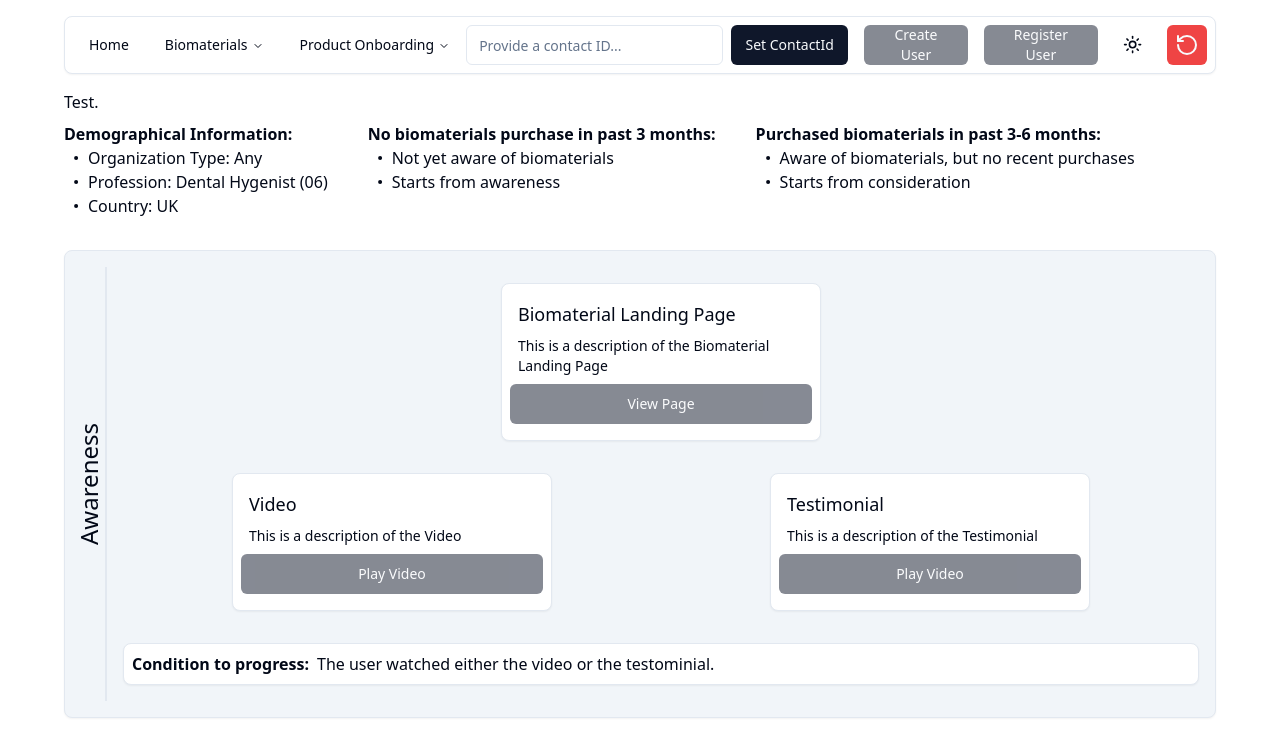
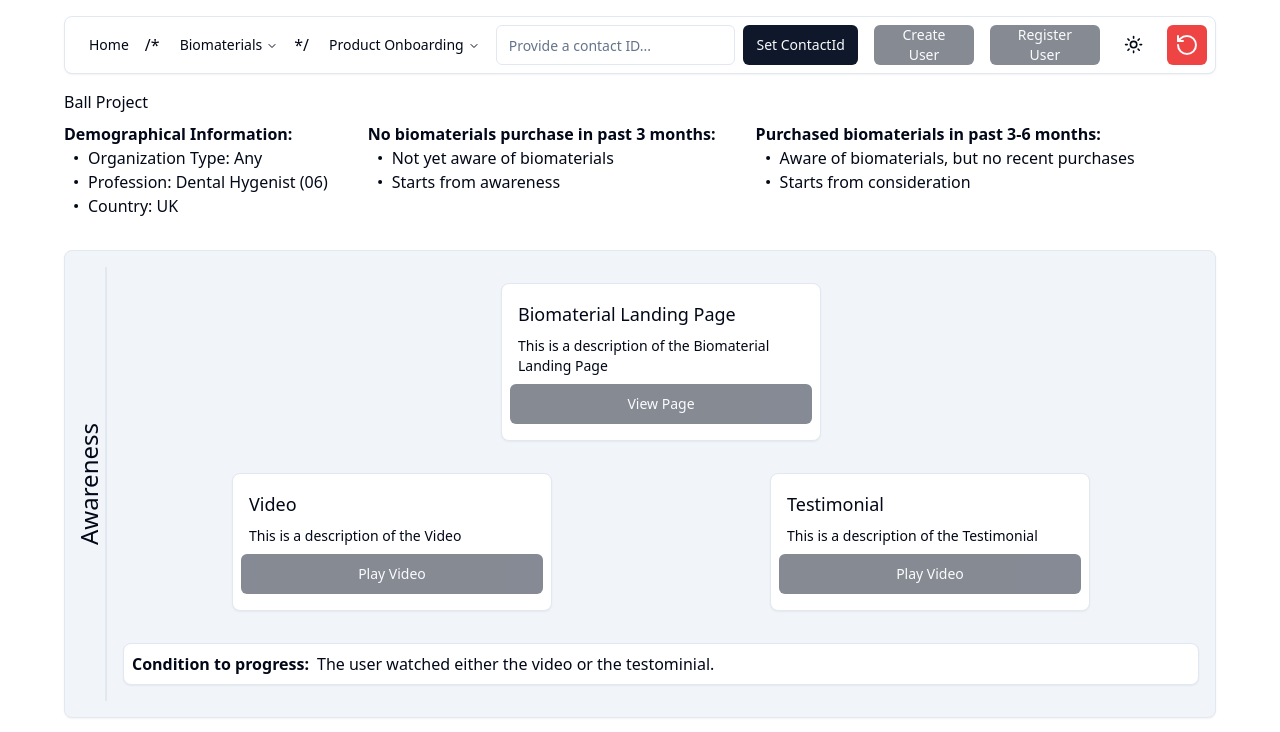
Before and after one commit to Kaihchanwork/test, a Next.js app: page /uc1-hygenist in a window 1280 px wide. Shown: the top 732 px of the page. Built offline with nearby package versions, Linux system fonts and the light colour scheme.

Commit message:
dsds
dsd

```diff
--- a/app/layout.tsx
+++ b/app/layout.tsx
@@ -102,7 +102,7 @@ const HeaderNavBar = () => {
                 </NavigationMenuLink>
               </Link>
             </NavigationMenuItem>
-            <NavigationMenuItem>
+            /*<NavigationMenuItem>
               <NavigationMenuTrigger>Biomaterials</NavigationMenuTrigger>
               <NavigationMenuContent>
                 <ul className="grid gap-3 p-6 md:w-[400px] lg:w-[500px] lg:grid-cols-[.75fr_1fr]">
@@ -122,7 +122,7 @@ const HeaderNavBar = () => {
                   </ListItem>
                 </ul>
               </NavigationMenuContent>
-            </NavigationMenuItem>
+            </NavigationMenuItem>*/
             <NavigationMenuItem>
               <NavigationMenuTrigger>Product Onboarding</NavigationMenuTrigger>
               <NavigationMenuContent>
--- a/app/uc1-hygenist/page.tsx
+++ b/app/uc1-hygenist/page.tsx
@@ -12,7 +12,7 @@ const HomePage = () => {
     <div className="flex flex-col gap-4">
       <CXOverview>
         <CXOverview.Description>
-          Test.
+          Ball Project
         </CXOverview.Description>
 
         <CXOverview.AttributeGroups>
```
